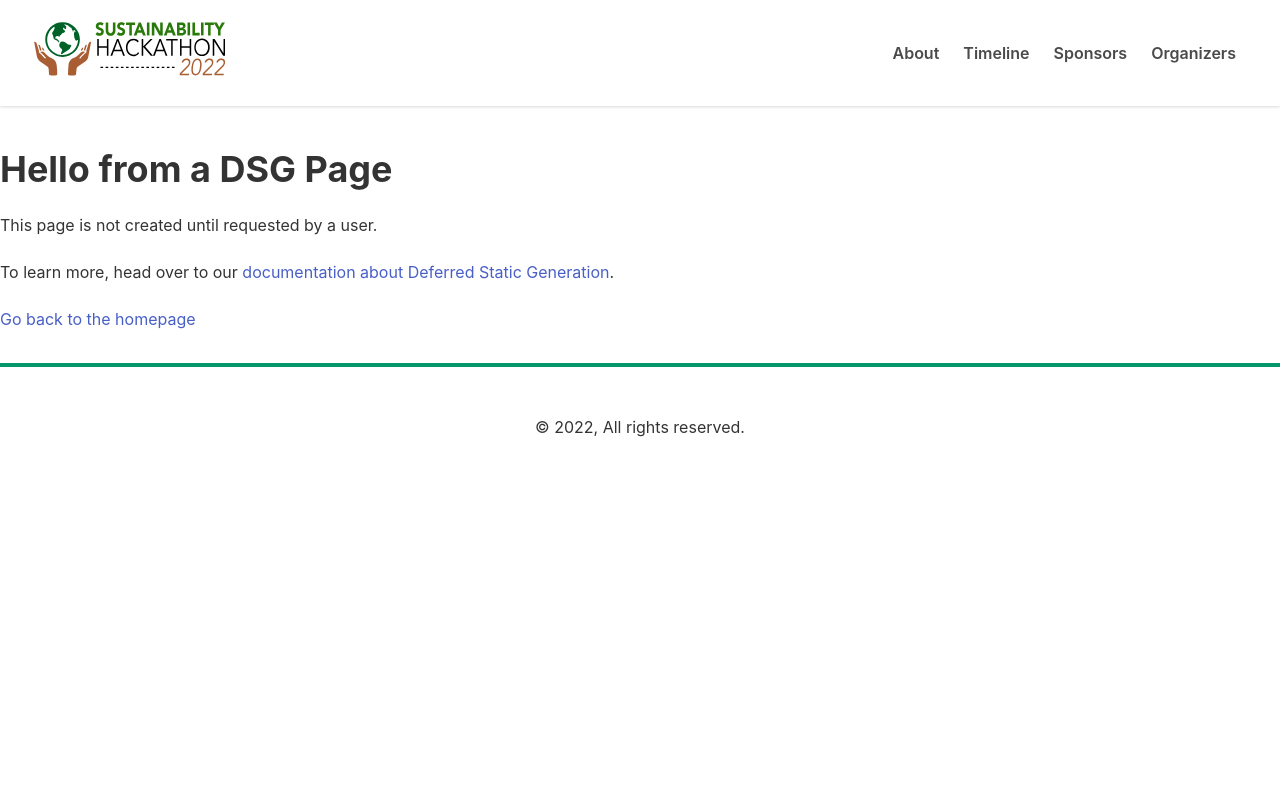
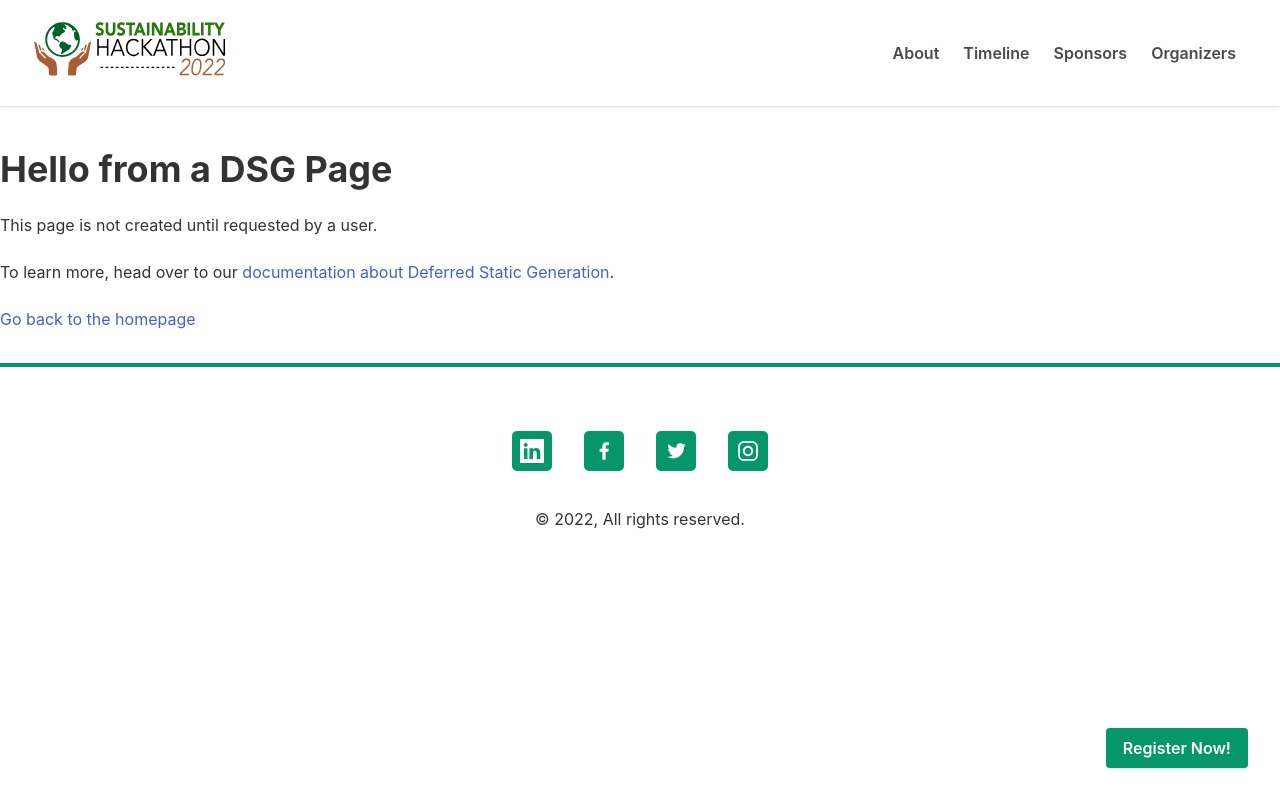
Before and after one commit to ashishks55/seneca-hackathon-2022, a Gatsby site: page /using-dsg in a window 1280 px wide. Built offline with nearby package versions, Linux system fonts and the light colour scheme; Gatsby itself is replaced by a stand-in of ours.

Commit message:
timer added

```diff
--- a/package.json
+++ b/package.json
@@ -9,6 +9,7 @@
     "@fortawesome/free-solid-svg-icons": "^5.15.4",
     "@fortawesome/react-fontawesome": "^0.1.17",
     "bulma": "^0.9.3",
+    "classnames": "^2.3.1",
     "gatsby": "^4.6.1",
     "gatsby-plugin-fontawesome-css": "^1.2.0",
     "gatsby-plugin-gatsby-cloud": "^4.6.0",
@@ -22,6 +23,7 @@
     "html-react-parser": "^1.4.6",
     "prop-types": "^15.8.0",
     "react": "^17.0.1",
+    "react-countdown": "^2.3.2",
     "react-dom": "^17.0.1",
     "react-helmet": "^6.1.0",
     "react-player": "^2.9.0"
--- a/src/components/header.js
+++ b/src/components/header.js
@@ -1,9 +1,12 @@
-import * as React from "react"
+import React, { useState } from 'react'
 import PropTypes from "prop-types"
 import { Link } from "gatsby"
+import classnames from 'classnames';
 import logo from '../images/logo.svg';
 
 const Header = () => {
+
+  const [is_active, changeActiveStatus] = useState(false);
 
   const menu_items = [
     {
@@ -45,18 +48,18 @@ const Header = () => {
           <Link className="navbar-item navbar-icon" to="/">
             <img src={logo} alt="seneca hackathon" width="100%"/>
           </Link>
-          <a role="button" className="navbar-burger" aria-label="menu" aria-expanded="false" data-target="navbarBasicExample">
+          <a role="button" onClick={() => {changeActiveStatus(!is_active)}} className={classnames("navbar-burger", {'is-active': is_active})} aria-label="menu" aria-expanded="false" data-target="navbarBasicExample">
             <span aria-hidden="true"></span>
             <span aria-hidden="true"></span>
             <span aria-hidden="true"></span>
           </a>
         </div>
 
-        <div id="navbarBasicExample" className="navbar-menu">
+        <div id="navbarBasicExample" className={classnames("navbar-menu", {'is-active': is_active})}>
           <div className="navbar-end">
             {
               menu_items.map(item => (
-                <Link key={item.link} to={item.link} className="navbar-item has-text-weight-semibold">
+                <Link key={item.link} to={item.link} className="navbar-item has-text-weight-semibold"  onClick={() => {changeActiveStatus(false)}}>
                   {item.title}
                 </Link>
               ))
--- a/src/components/layout.css
+++ b/src/components/layout.css
@@ -782,3 +782,52 @@ div.about-question-item:last-child {
   padding: 0;
   background-color: transparent;
 }
+
+.social-media{
+  display: flex;
+  justify-content: center;
+  margin-bottom: 20px;
+}
+
+.social-media-icon{
+  background-color: #059669;
+  width: 40px;
+  height: 40px;
+  margin: 1rem;
+  padding: 0.5rem;
+  border-radius: 5px;
+}
+
+.social-media-icon img{
+  width: 100%;
+  height: 100%;
+}
+
+.static-button{
+  position: fixed;
+  bottom: 2rem;
+  right: 2rem;
+  font-weight: 600;
+  box-shadow: rgba(0, 0, 0, 0.1) 0px 1px 3px 0px, rgba(0, 0, 0, 0.06) 0px 1px 2px 0px;
+}
+
+.time-left{
+  display: flex;
+  text-align: center;
+}
+
+.time-left .unit{
+  font-size: 1rem;
+}
+
+.time-left .value{
+  border: 2px solid #059669;
+  color: #059669;
+  padding: 1rem 0.5rem 0.5rem 0.5rem;
+  width: 75px;
+  font-size: 1.8rem;
+  font-weight: 500;
+  line-height: 2rem;
+  margin-right: 5px;
+  border-radius: 4px;
+}
--- a/src/components/layout.js
+++ b/src/components/layout.js
@@ -11,6 +11,7 @@ import { useStaticQuery, graphql } from "gatsby"
 import 'bulma/css/bulma.css'
 
 import Header from "./header"
+import SocialMedia from "./reusable/socialmedia"
 import "./layout.css"
 
 const Layout = ({ children }) => {
@@ -42,8 +43,12 @@ const Layout = ({ children }) => {
             paddingTop: '3rem'
           }}
         >
+          <SocialMedia/>
           © {new Date().getFullYear()}, All rights reserved.
         </footer>
+        <a className='button is-success static-button' target='_blank' rel="noopener noreferrer" href='https://www.eventbrite.ca/e/senecas-sustainability-hackathon-2022-registration-205162405277'>
+            <span>Register Now!</span>
+        </a>
       </div>
     </>
   )
--- /dev/null
+++ b/src/components/reusable/socialmedia.js
@@ -0,0 +1,41 @@
+import React from 'react';
+import linkedin from '../../images/social/linkedin-white.svg'
+import facebook from '../../images/social/facebook.svg'
+import instagram from '../../images/social/instagram.svg'
+import twitter from '../../images/social/twitter.svg'
+
+const SocialMedia = () => {
+
+    const social_media = [
+        {
+            icon: linkedin,
+            link: 'https://www.linkedin.com/company/seneca-sustainability-hackathon/mycompany/'
+        },
+        {
+            icon: facebook,
+            link: 'https://www.facebook.com/SenecaHackathon2022'
+        },
+        {
+            icon: twitter,
+            link: 'https://twitter.com/SenecaHackathon'
+        },
+        {
+            icon: instagram,
+            link: 'https://www.instagram.com/senecahackathon/'
+        }
+    ]
+
+    return (
+        <div className='social-media'>
+            {
+                social_media.map((platform, index) => (
+                    <div key={index} className="social-media-icon">
+                        <a target='_blank' rel="noopener noreferrer" href={platform.link}><img src={platform.icon} alt="social"/></a>
+                    </div>
+                ))
+            }
+        </div>
+    );
+};
+
+export default SocialMedia;
```
Also changed, not shown: src/components/home/hero.js (+22 -3 lines), src/images/social/facebook.svg (added), src/images/social/instagram.svg (added), src/images/social/linkedin-white.svg (added), src/images/social/twitter.svg (added), 1 other file.
